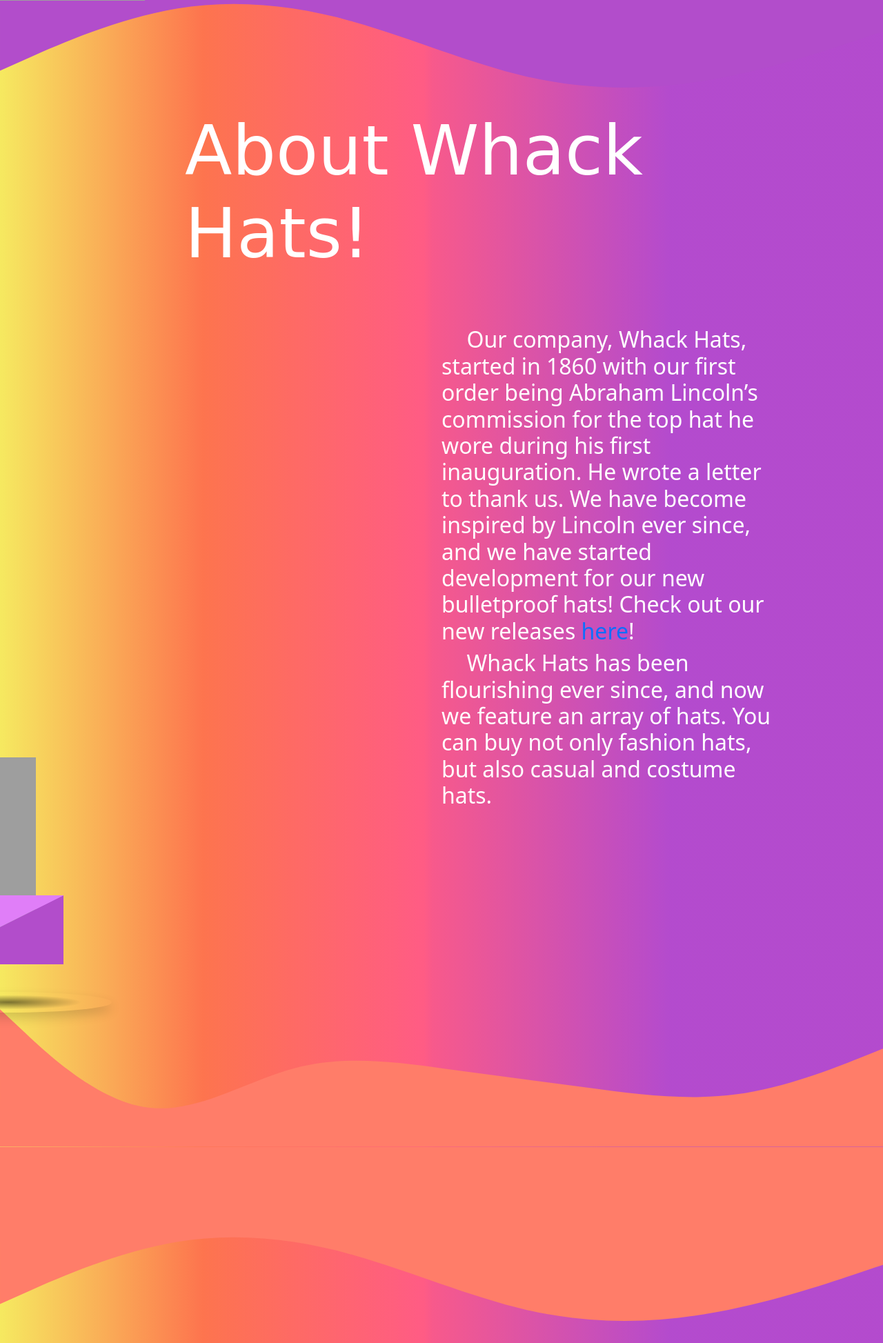
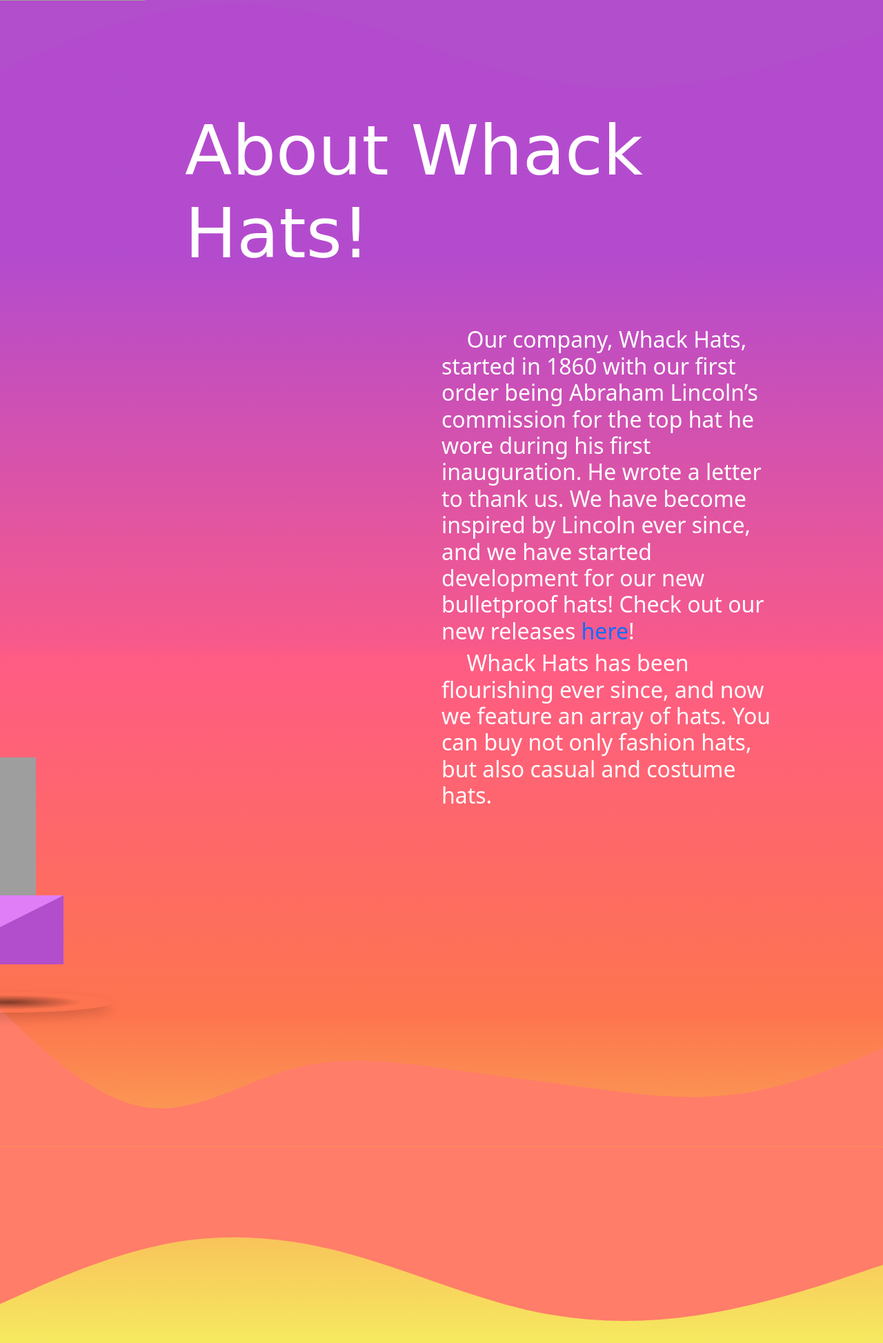
Before and after one commit to ElenaKorth/WhackHatsPHP, a PHP site: page /about.php in a window 1280 px wide. Shown: the part 125-2072 px from the top of the page at 69% size. Run offline with PHP 8.4, Linux system fonts and the light colour scheme; some web fonts are replaced; grey boxes are pictures that could not be loaded.

Commit message:
Update style.css

```diff
--- a/style.css
+++ b/style.css
@@ -1,13 +1,13 @@
 body {
- background: hsla(55, 89%, 67%, 1);
+  background: hsla(55, 89%, 67%, 1);
 
-background: linear-gradient(0deg, hsla(55, 89%, 67%, 1) 0%, hsla(13, 98%, 65%, 1) 23%, hsla(345, 100%, 68%, 1) 48%, hsla(341, 91%, 66%, 1) 49%, hsla(288, 57%, 55%, 1) 76%);
+  background: linear-gradient(90deg, hsla(55, 89%, 67%, 1) 0%, hsla(13, 98%, 65%, 1) 23%, hsla(345, 100%, 68%, 1) 48%, hsla(341, 91%, 66%, 1) 49%, hsla(288, 57%, 55%, 1) 76%);
 
-background: -moz-linear-gradient(0deg, hsla(55, 89%, 67%, 1) 0%, hsla(13, 98%, 65%, 1) 23%, hsla(345, 100%, 68%, 1) 48%, hsla(341, 91%, 66%, 1) 49%, hsla(288, 57%, 55%, 1) 76%);
+  background: -moz-linear-gradient(90deg, hsla(55, 89%, 67%, 1) 0%, hsla(13, 98%, 65%, 1) 23%, hsla(345, 100%, 68%, 1) 48%, hsla(341, 91%, 66%, 1) 49%, hsla(288, 57%, 55%, 1) 76%);
 
-background: -webkit-linear-gradient(0deg, hsla(55, 89%, 67%, 1) 0%, hsla(13, 98%, 65%, 1) 23%, hsla(345, 100%, 68%, 1) 48%, hsla(341, 91%, 66%, 1) 49%, hsla(288, 57%, 55%, 1) 76%);
+  background: -webkit-linear-gradient(90deg, hsla(55, 89%, 67%, 1) 0%, hsla(13, 98%, 65%, 1) 23%, hsla(345, 100%, 68%, 1) 48%, hsla(341, 91%, 66%, 1) 49%, hsla(288, 57%, 55%, 1) 76%);
 
-filter: progid: DXImageTransform.Microsoft.gradient( startColorstr="#F6E95F", endColorstr="#FD724D", GradientType=1 );
+  filter: progid: DXImageTransform.Microsoft.gradient( startColorstr="#F6E95F", endColorstr="#FD724D", GradientType=1 );
    }
 
   .white-space{
```
